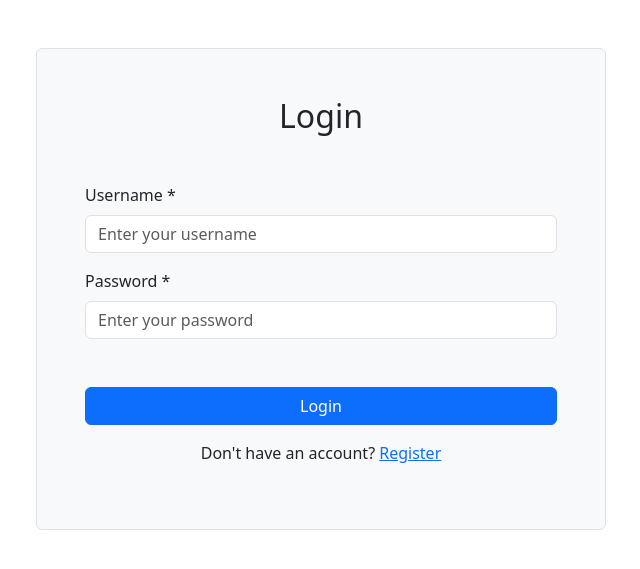
After one commit to whdev36/zyra-web, a Django app: page /login/ in a window 1280 px wide. The commit adds this page. Shown: the top 569 px of the page, without its empty margins (319-959 px from the left). Run offline with Django 5.2, Linux system fonts and the light colour scheme.

Commit message:
user login and messages

```diff
--- a/main/urls.py
+++ b/main/urls.py
@@ -3,4 +3,5 @@ from . import views
 
 urlpatterns = [
     path('', views.home, name='home'),
+    path('login/', views.login_user, name='login'),
 ]
--- a/main/views.py
+++ b/main/views.py
@@ -1,5 +1,22 @@
-from django.shortcuts import render
+from django.shortcuts import render, redirect
+from django.contrib.auth import authenticate, login
+from django.contrib import messages
 
-# home
+# Home
 def home(request):
     return render(request, 'home.html', {})
+
+# Login user
+def login_user(request):
+    if request.method == 'POST':
+        username = request.POST.get('username')
+        password = request.POST.get('password')
+        user = authenticate(request, username=username, password=password)
+        if user is not None:
+            login(request, user)
+            messages.success(request, 'You have successfully logged in.')
+            next_page = request.GET.get('next', 'home')
+            return redirect(next_page)
+        else:
+            messages.warning(request, 'Check your username or password!')
+    return render(request, 'main/login.html', {})
--- a/templates/base.html
+++ b/templates/base.html
@@ -13,7 +13,16 @@
 
 <body>
     <!-- container -->
-    <div class="container">
+    <div class="container my-5">
+        {% if messages %}
+            {% for message in messages %}
+            <div class="alert alert-{{ message.tags }} alert-dismissible fade show" role="alert">
+                <strong>Message:</strong> {{ message }}
+                <button type="button" class="btn-close" data-bs-dismiss="alert" aria-label="Close"></button>
+            </div>
+            {% endfor %}
+        {% endif %}
+
         {% block content %}
         {% endblock %}
     </div>
--- /dev/null
+++ b/templates/main/login.html
@@ -0,0 +1,25 @@
+{% extends 'base.html' %}
+{% block title %}Login{% endblock %}
+{% block content %}
+    <div class="row justify-content-center">
+        <form method="post" class="col-md-6 bg-light border rounded p-5">
+            <h2 class="mb-5 text-center">Login</h2>
+            {% csrf_token %}
+            <div class="form-group mb-3">
+                <label for="username" class="form-label">Username *</label>
+                <input type="text" name="username" id="username" class="form-control" placeholder="Enter your username">
+                <small class="text-muted"></small>
+            </div>
+
+            <div class="form-group mb-5">
+                <label for="password" class="form-label">Password *</label>
+                <input type="password" name="password" id="password" class="form-control" placeholder="Enter your password">
+                <small class="text-muted"></small>
+            </div>
+
+            <button type="submit" class="btn btn-primary w-100">Login</button>
+
+            <p class="text-center mt-3">Don't have an account? <a href="#">Register</a></p>
+        </form>
+    </div>
+{% endblock %}
```
